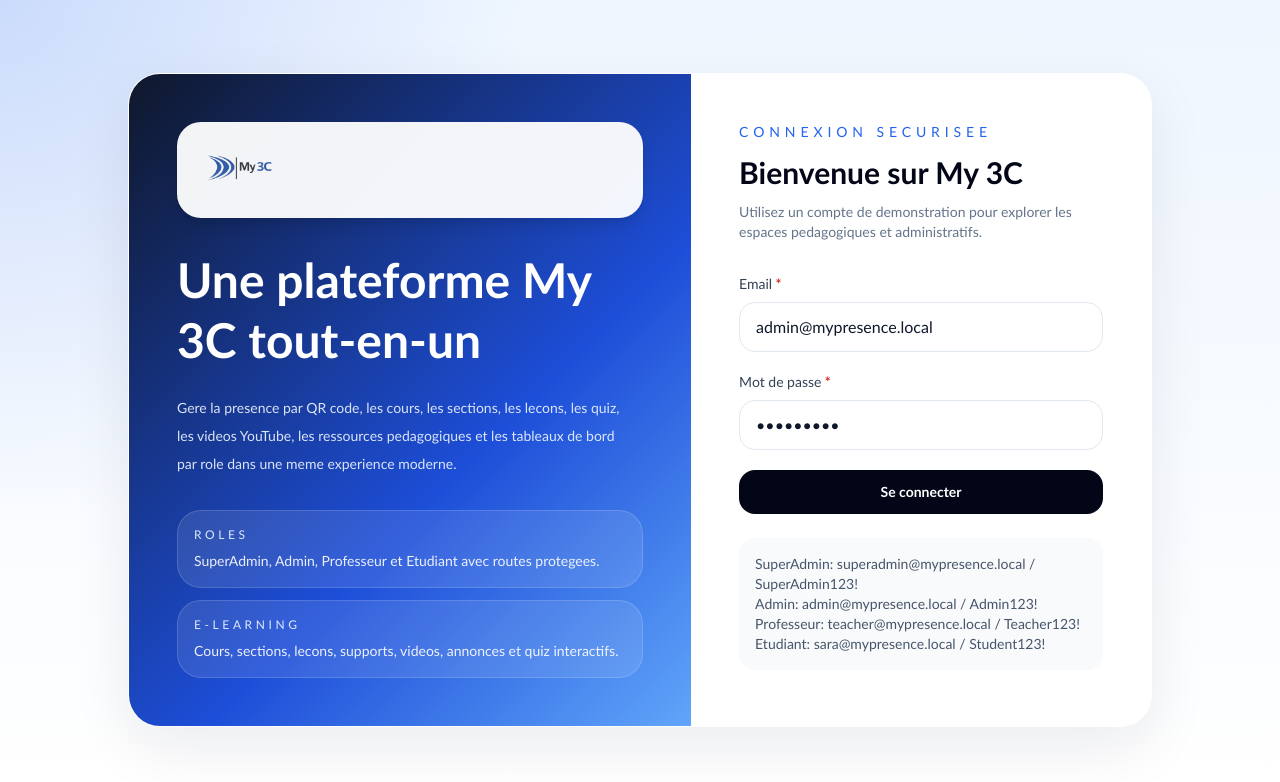
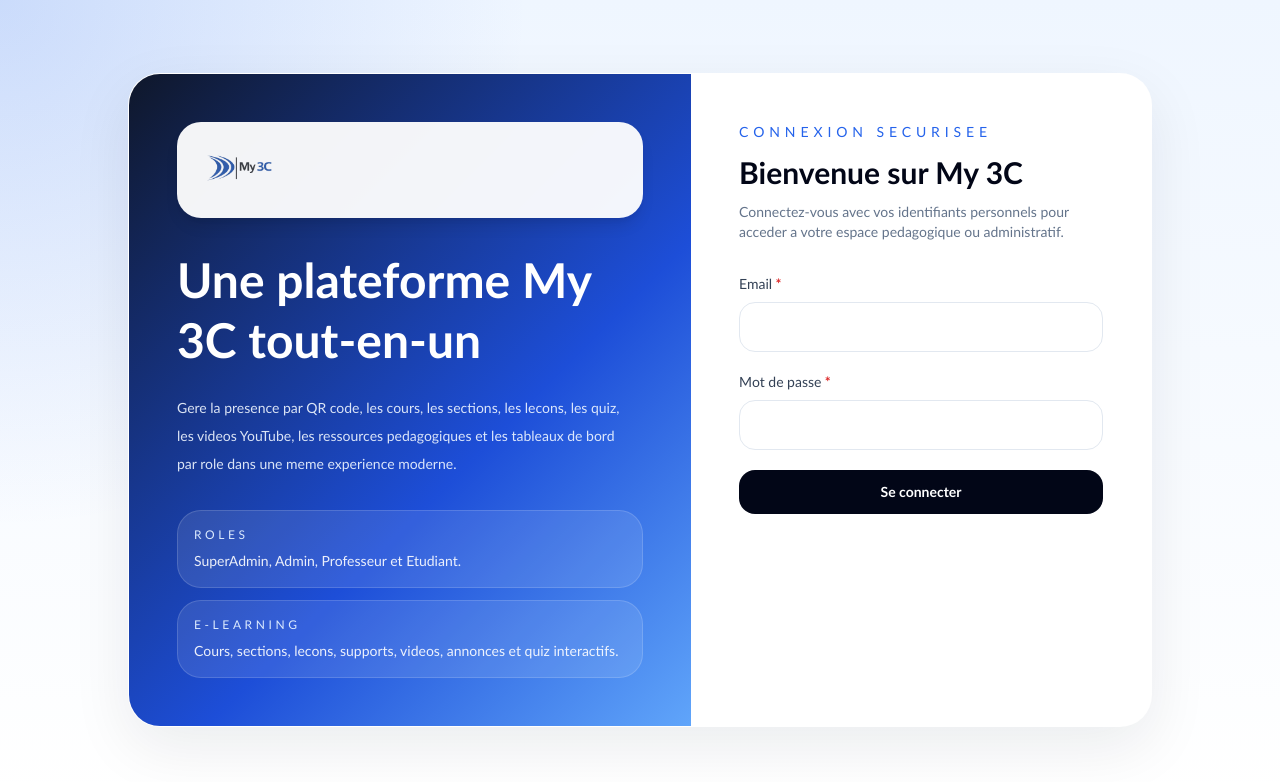
Before and after one commit to Aliounend26/My3C, a React (Vite) app in the folder client/: page /login in a window 1280 px wide. Shown: the top 782 px of the page. Built offline with nearby package versions, Linux system fonts and the light colour scheme; no server answers.

Commit message:
Remove visible demo credentials from login page

```diff
--- a/client/src/pages/LoginPage.jsx
+++ b/client/src/pages/LoginPage.jsx
@@ -13,7 +13,7 @@
 
 export const LoginPage = () => {
   const { login, user } = useAuth();
-  const [form, setForm] = useState({ email: "admin@mypresence.local", password: "Admin123!" });
+  const [form, setForm] = useState({ email: "", password: "" });
   const [error, setError] = useState("");
   const [loading, setLoading] = useState(false);
 
@@ -49,7 +49,7 @@
           <div className="mt-8 grid gap-3">
             <div className="rounded-3xl border border-white/15 bg-white/10 px-4 py-4">
               <p className="text-xs uppercase tracking-[0.3em] text-blue-100">Roles</p>
-              <p className="mt-2 text-sm text-white/90">SuperAdmin, Admin, Professeur et Etudiant avec routes protegees.</p>
+              <p className="mt-2 text-sm text-white/90">SuperAdmin, Admin, Professeur et Etudiant.</p>
             </div>
             <div className="rounded-3xl border border-white/15 bg-white/10 px-4 py-4">
               <p className="text-xs uppercase tracking-[0.3em] text-blue-100">E-learning</p>
@@ -61,7 +61,7 @@
         <div className="p-8 lg:p-12">
           <p className="text-sm uppercase tracking-[0.35em] text-brand-500">Connexion securisee</p>
           <h2 className="mt-3 text-3xl font-bold text-slate-950">Bienvenue sur My 3C</h2>
-          <p className="mt-3 text-sm text-slate-500">Utilisez un compte de demonstration pour explorer les espaces pedagogiques et administratifs.</p>
+          <p className="mt-3 text-sm text-slate-500">Connectez-vous avec vos identifiants personnels pour acceder a votre espace pedagogique ou administratif.</p>
 
           <form className="mt-8 space-y-5" onSubmit={handleSubmit}>
             <label className="block">
@@ -92,13 +92,6 @@
               Se connecter
             </LoadingButton>
           </form>
-
-          <div className="mt-6 rounded-2xl bg-slate-50 p-4 text-sm text-slate-600">
-            <p>SuperAdmin: superadmin@mypresence.local / SuperAdmin123!</p>
-            <p>Admin: admin@mypresence.local / Admin123!</p>
-            <p>Professeur: teacher@mypresence.local / Teacher123!</p>
-            <p>Etudiant: sara@mypresence.local / Student123!</p>
-          </div>
         </div>
       </div>
     </div>
```
